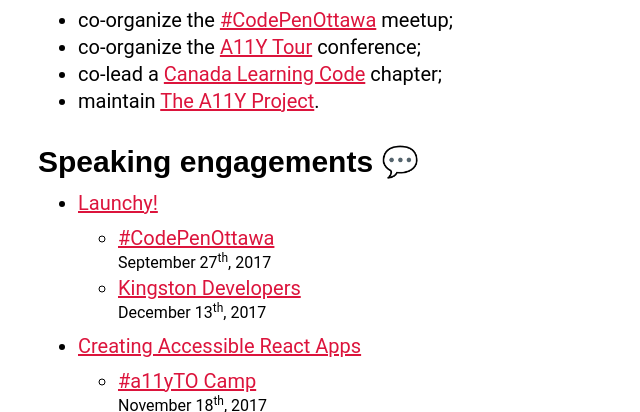
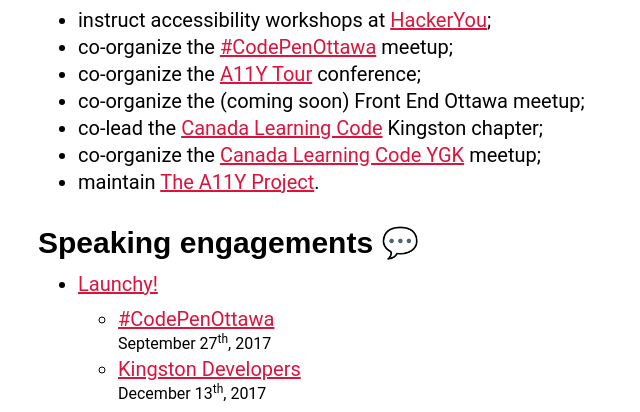
Before and after one commit to svinkle/svinkle.github.io, a plain HTML site: page index.html in a window 1280 px wide. Shown: the part 659-1071 px from the top of the page, without its empty margins (314-954 px from the left). Drawn offline with nearby package versions, Linux system fonts and the light colour scheme; a script that the page names is missing.

Commit message:
Update index.html

```diff
--- a/index.html
+++ b/index.html
@@ -27,9 +27,12 @@
     <p>True story.</p>
     <h2>I also…</h2>
     <ul>
+      <li>instruct accessibility workshops at <a href="http://hackeryou.com/" aria-describedby="external-site">HackerYou</a>;</li>
       <li>co-organize the <a href="https://twitter.com/CodePenOttawa" aria-describedby="external-site">#CodePenOttawa</a> meetup;</li>
       <li>co-organize the <a href="http://a11y.tours/" aria-describedby="external-site">A11Y Tour</a> conference;</li>
-      <li>co-lead a <a href="http://kingston.canadalearningcode.ca" aria-describedby="external-site">Canada Learning Code</a> chapter;</li>
+      <li>co-organize the (coming soon) Front End Ottawa meetup;</li>
+      <li>co-lead the <a href="http://kingston.canadalearningcode.ca" aria-describedby="external-site">Canada Learning Code</a> Kingston chapter;</li>
+      <li>co-organize the <a href="https://meetup.com/Canada-Learning-Code-YGK/" aria-describedby="external-site">Canada Learning Code YGK</a> meetup;</li>
       <li>maintain <a href="https://a11yproject.com" aria-describedby="external-site">The A11Y Project</a>.</li>
     </ul>
     <h2>Speaking engagements&nbsp;<span role="img" aria-label="">💬</span></h2>
```
